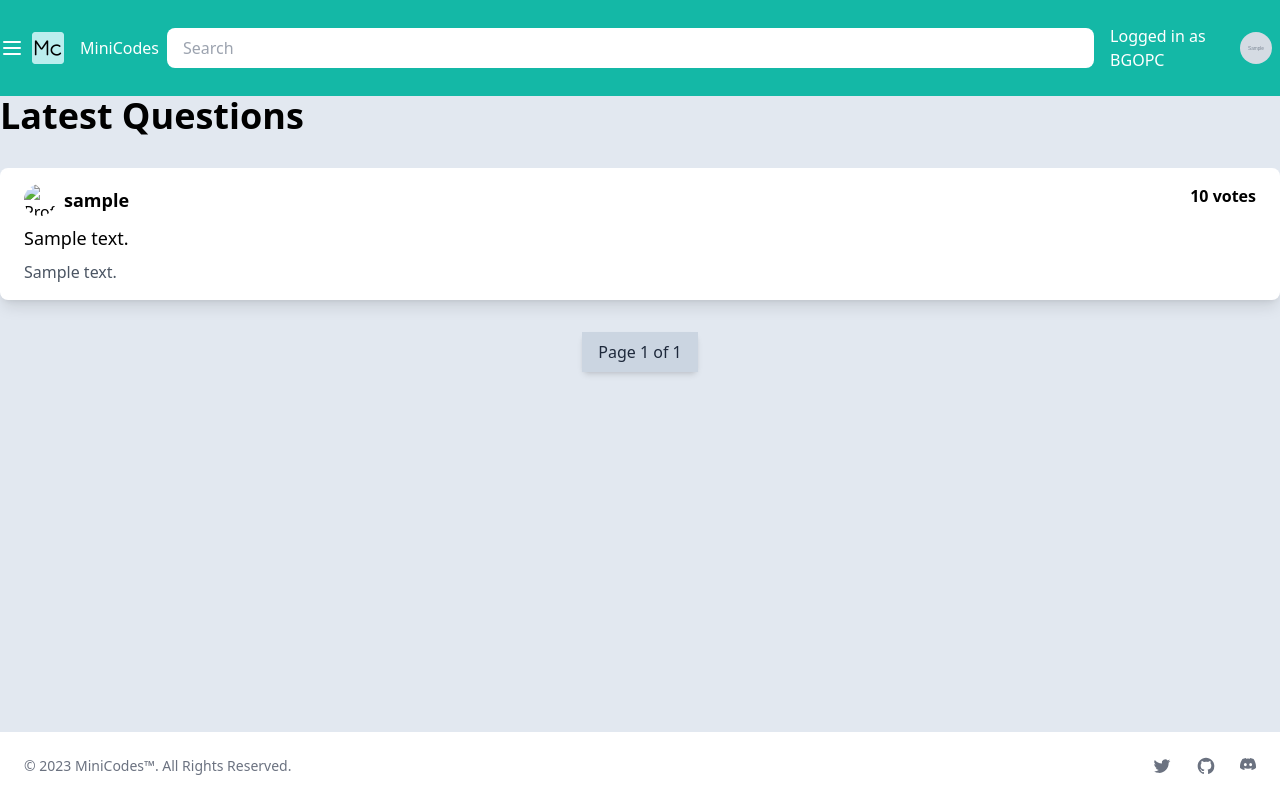
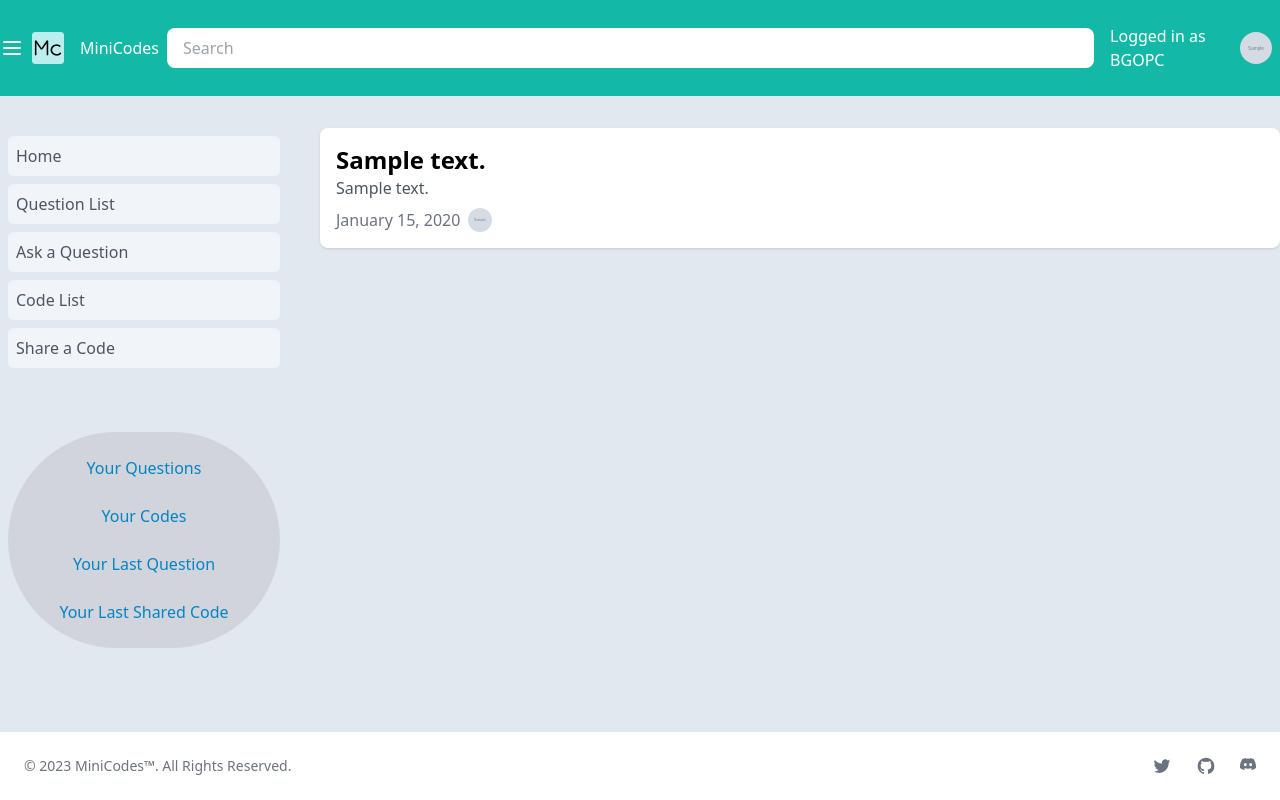
Before and after one commit to BGOPC/miniCodes, a Django app: template codeisc/templates/codeisc/home_page.html in a window 1280 px wide. Run offline with Django 4.2, Linux system fonts and the light colour scheme; a user stored in the database is signed in; tables that the repository leaves empty hold one stand-in row (values such as "Sample post"); the template is opened without the code that fills it: values that come from a table or form of the project are taken from there, most other values are stand-ins (such as "Sample title", 1, 10 or a date in 2020); grey boxes marked "Sample" are stand-in pictures; parts of the project's set-up code (start-up, migrations or seed data) failed here and were passed over; some libraries are stand-ins or nearby versions.

Commit message:
Home Page Updated, Blank URLs for two new pages added, Removed the paginator(temporary)

```diff
--- a/codeisc/templates/codeisc/home_page.html
+++ b/codeisc/templates/codeisc/home_page.html
@@ -5,60 +5,95 @@
 {% endblock title %}
 
 {% block content %}
-    <div class="container mx-auto">
-        {% if questions %}
-            <h1 class="text-4xl font-bold mb-8">Latest Questions</h1>
-            <ul class="mb-8">
+    <div class="container mx-auto mt-8 flex">
+        <nav class="w-1/4 pr-8">
+            <ul class="space-y-2">
+                <li>
+                    <a
+                            href="{% url 'home' %}"
+                            class="block text-gray-600 hover:text-teal-500 bg-slate-100 p-2 m-2 rounded-md"
+                    >Home</a
+                    >
+                </li>
+                <li>
+                    <a
+                            href="#"
+                            class="bg-slate-100 block text-gray-600 hover:text-teal-500 p-2 m-2 rounded-md"
+                    >Question List</a
+                    >
+                </li>
+                <li>
+                    <a
+                            href="#"
+                            class="bg-slate-100 block text-gray-600 hover:text-teal-500 p-2 m-2 rounded-md"
+                    >Ask a Question</a
+                    >
+                </li>
+                <li>
+                    <a
+                            href="#"
+                            class="bg-slate-100 block text-gray-600 hover:text-teal-500 p-2 m-2 rounded-md"
+                    >Code List</a
+                    >
+                </li>
+                <li>
+                    <a
+                            href="#"
+                            class="bg-slate-100 block text-gray-600 hover:text-teal-500 p-2 m-2 rounded-md"
+                    >Share a Code</a
+                    >
+                </li>
+                <br/><br/>
+                <div class="bg-gray-300 p-2 m-2 rounded-full items-center">
+                    <li>
+                        <a
+                                href="{% url 'UserQuestions' username=user.username %}"
+                                class="block text-sky-600 hover:text-teal-500 p-2 m-2 rounded-md text-center"
+                        >Your Questions</a
+                        >
+                    </li>
+                    <li>
+                        <a
+                                href="{% url 'UserCodes' username=user.username %}"
+                                class="block text-sky-600 hover:text-teal-500 p-2 m-2 rounded-md text-center"
+                        >Your Codes</a
+                        >
+                    </li>
+                    <li>
+                        <a
+                                href="{{ last_question }}"
+                                class="block text-sky-600 hover:text-teal-500 p-2 m-2 rounded-md text-center"
+                        >Your Last Question</a
+                        >
+                    </li>
+                    <li>
+                        <a
+                                href="{{ last_code }}"
+                                class="block text-sky-600 hover:text-teal-500 p-2 m-2 rounded-md text-center"
+                        >Your Last Shared Code</a
+                        >
+                    </li>
+                </div>
+            </ul>
+        </nav>
+
+        <main class="w-3/4">
+            <div class="space-y-4">
                 {% for question in questions %}
-                    <li class="bg-white rounded-lg shadow-lg px-6 py-4 mb-4">
-                        <div class="flex justify-between">
-                            <div class="flex items-center">
-                                <img src="{{ question.author.profile.image.url }}"
-                                     class="rounded-full h-8 w-8 object-cover mr-2" alt="Profile Image">
-                                <div class="font-bold text-lg">{{ question.author.username }}</div>
-                            </div>
-                            <div class="font-bold">{{ question.score }} votes</div>
+                    <div class="bg-white p-4 rounded-lg shadow">
+                        <h2 class="text-2xl font-bold">{{ question.short_description }}</h2>
+                        <p class="text-gray-600">{{ question.description|truncatechars:100 }}</p>
+                        <div class="flex items-center text-gray-500 mt-2">
+                            <div class="mr-2">{{ question.created_at|date:"F j, Y" }}</div>
+                            <img
+                                    class="h-6 w-6 rounded-full"
+                                    src="{{ user.profile.url }}"
+                                    alt="{{ user.username }} profile picture"
+                            />
                         </div>
-                        <div class="text-lg my-2">{{ question.short_description }}</div>
-                        <div class="text-gray-600">{{ question.description }}</div>
-                    </li>
+                    </div>
                 {% endfor %}
-            </ul>
-
-            <div class="flex justify-center">
-                <div class="flex rounded-md bg-gray-200 shadow-md">
-                    {% if page_obj.has_previous %}
-                        <a href="?page=1" class="px-4 py-2 hover:bg-cyan-500 text-slate-200">First</a>
-                        <a href="?page={{ page_obj.previous_page_number }}"
-                           class="px-4 py-2 hover:bg-cyan-500 text-slate-200">&laquo;</a>
-                    {% endif %}
-
-                    <div class="px-4 py-2 bg-slate-300 text-slate-800">
-                        Page {{ page_obj.number }} of {{ page_obj.paginator.num_pages }}
-                    </div>
-
-                    {% if page_obj.has_next %}
-                        <a href="?page={{ page_obj.next_page_number }}"
-                           class="px-4 py-2 hover:bg-cyan-500 text-slate-200">&raquo;</a>
-                        <a href="?page={{ page_obj.paginator.num_pages }}"
-                           class="px-4 py-2 hover:bg-cyan-500 text-slate-200">Last</a>
-                    {% endif %}
-                </div>
             </div>
-        {% else %}
-            <div class="flex flex-col items-center justify-center h-full">
-                <svg xmlns="http://www.w3.org/2000/svg" class="h-24 w-24 mb-8 text-slate-400" viewBox="0 0 20 20"
-                     fill="currentColor">
-                    <path fill-rule="evenodd"
-                          d="M2.158 9.994a1 1 0 011.427-.083l.082.083L10 16.586l6.332-6.332a1 1 0 011.427 1.414l-.082.083-7 7a1 1 0 01-1.427 0l-7-7a1 1 0 01-.083-1.414z"
-                          clip-rule="evenodd"></path>
-                    <path fill-rule="evenodd"
-                          d="M2.158 10.006a1 1 0 00-1.427.083l-.082.083a1 1 0 000 1.414l7 7a1 1 0 001.427 0l7-7a1 1 0 00-1.427-1.414L10 16.586l-6.332-6.332a1 1 0 00-.083-1.414z"
-                          clip-rule="evenodd"></path>
-                </svg>
-                <h1 class="text-4xl font-bold mb-8 text-slate-800">It's calm right now, stay tuned</h1>
-                <p class="text-lg text-gray-600">Check back later for more questions.</p>
-            </div>
-        {% endif %}
+        </main>
     </div>
 {% endblock %}
--- a/codeisc/urls.py
+++ b/codeisc/urls.py
@@ -3,8 +3,11 @@ from . import views
 
 urlpatterns = [
     path("", views.HomeView.as_view(), name="home"),
-    path("codes/code/<int:codeID>", views.CodeView.as_view(), name="codePage"),
+    path("codes/code/<int:codeID>", views.CodeView.as_view(), name="CodePage"),
     path("answers/", views.QuestionView.as_view(), name="AnswersPage"),
     path("questions/question/<int:questionID>/<int:answerID>", views.QuestionView.as_view(), name="AnswerPage"),
-    path("questions/question/<int:questionID>", views.QuestionView.as_view(), name="QuestionPage")
+    path("questions/question/<int:questionID>", views.QuestionView.as_view(), name="QuestionPage"),
+    path("questions/<slug:username>", views, name="UserQuestions"),
+    path("codes/<slug:username>", views, name="UserCodes")
 ]
+# TODO: Implement the views for Questions And Codes For Specific User
```
Also changed, not shown: codeisc/views.py (+14 -13 lines).
